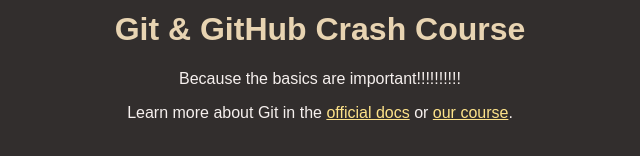
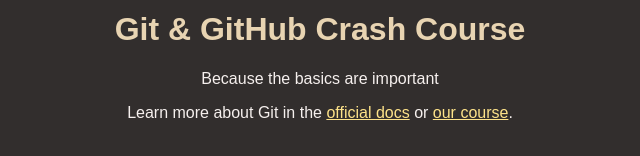
Before and after one commit to andreelidio/github-course, a plain HTML site: page index.html in a window 1280 px wide. Shown: the part 158-314 px from the top of the page, 320-960 px from the left. Drawn offline with Linux system fonts and the light colour scheme.

Commit message:
add index.html

```diff
--- a/index.html
+++ b/index.html
@@ -13,7 +13,7 @@
       <h1>Git & GitHub Crash Course</h1>
     </header>
     <main>
-      <p>Because the basics are important!!!!!!!!!!</p>
+      <p>Because the basics are important</p>
       <p>
         Learn more about Git in the
         <a href="https://git-scm.com/book/en/v2">official docs</a> or
```
